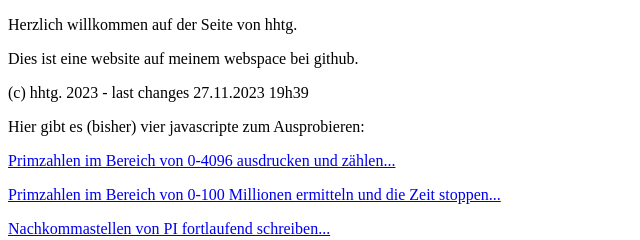
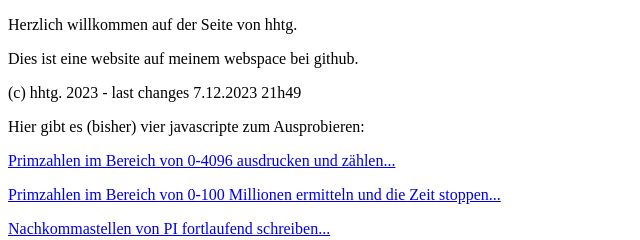
Before and after one commit to hhtg1968/hhtg1968.github.io, a plain HTML site: page index.html in a window 1280 px wide. Shown: the top 240 px of the page, 0-640 px from the left. Drawn offline with Linux system fonts and the light colour scheme.

Commit message:
Update index.html

```diff
--- a/index.html
+++ b/index.html
@@ -7,7 +7,7 @@
 <body>
 <p>Herzlich willkommen auf der Seite von hhtg.</p>
 <p>Dies ist eine website auf meinem webspace bei github.</p>
-<p>(c) hhtg. 2023 - last changes 27.11.2023 19h39</p>
+<p>(c) hhtg. 2023 - last changes 7.12.2023 21h49</p>
 <p>Hier gibt es (bisher) vier javascripte zum Ausprobieren:</p>
 <p><a href="primeprint.html">Primzahlen im Bereich von 0-4096 ausdrucken und zählen...</a></p>
 <p><a href="primebench.html">Primzahlen im Bereich von 0-100 Millionen ermitteln und die Zeit stoppen...</a></p>
```
